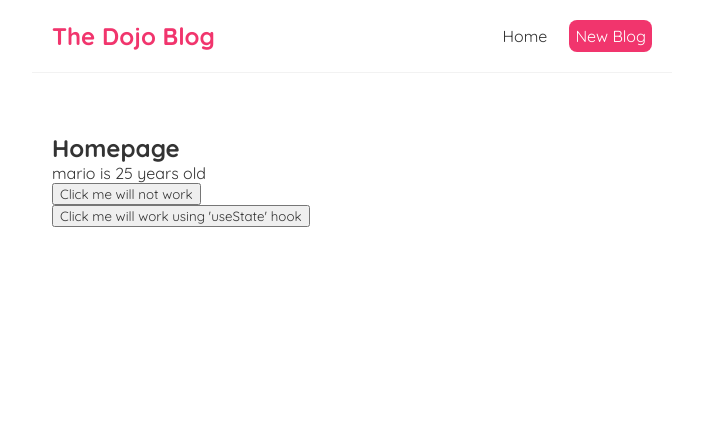
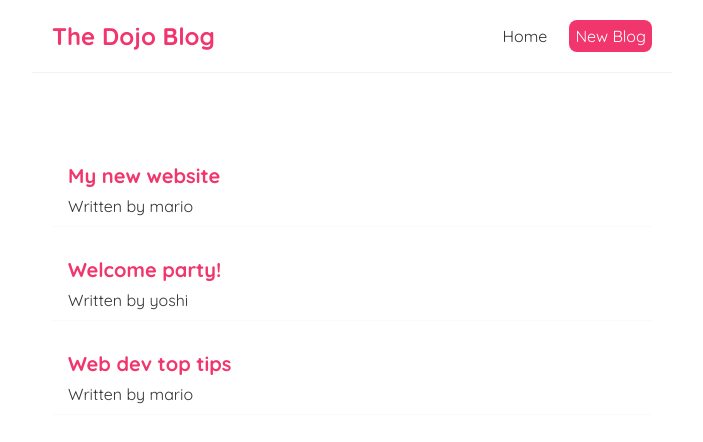
Before and after one commit to michaelc511/30_lessons, a React (Create React App) app: page / in a window 1280 px wide. Shown: the top 442 px of the page, without its empty margins (288-991 px from the left). Built offline with nearby package versions, Linux system fonts and the light colour scheme.

Commit message:
10 solution

```diff
--- a/src/Home.js
+++ b/src/Home.js
@@ -1,34 +1,39 @@
 import { useState } from 'react';
 
 const Home = () => {
+  // an array of blogs for our state
+  const [blogs, setBlogs] = useState([
+    { title: 'My new website', body: 'lorem ipsum...', author: 'mario', id: 1 },
+    { title: 'Welcome party!', body: 'lorem ipsum...', author: 'yoshi', id: 2 },
+    { title: 'Web dev top tips', body: 'lorem ipsum...', author: 'mario', id: 3 }
+  ])
 
-  let firstName = 'mario';
-  // Does not change 'firstName' in web template but in console.log
-  // React is not reactive 'name' to rerender it on the web
-  const handleClick = () => {
-    firstName = 'luigi'
-    console.log(firstName);
-  }
+  /*
+    We need a template for all the items in the array.
+    Instead of hard-coding, we should not repeat and be able to access new data.
+    We need to cycle through the array and for each of them, create a template.
+    Use the 'map' method to do something in each array.
 
-  // Need to use hook 'useState' to have React track it
-  const [name, setName] = useState('mario')
-  const [age, setAge] = useState(25);
-
-  const handleClick1 = () => {
-    setName('luigi');
-    setAge(30);
-  }
+    We need unique 'key' values from the blog.id
+  */
 
   return (
     <div className="home">
-      <h2>Homepage</h2>
-      <p>{name} is {age} years old </p>
-      <button onClick={handleClick}>Click me will not work</button>
-      <p>
-        <button onClick={handleClick1}>Click me will work using 'useState' hook</button>
-      </p>
+      {
+      // shorter way to do it.
+      /* {blogs.map((blog) =>(
+        <div className = "blog-preview" key={blog.id}>
+          <h2>{blog.title}</h2>
+          <p>Written by { blog.author} </p>
+        </div>
+      ))} */}
 
-
+      {blogs.map((blog) => {
+        return (<div className="blog-preview" key={blog.id}>
+          <h2>{blog.title}</h2>
+          <p>Written by {blog.author} </p>
+        </div>);
+      })}
     </div>
   );
 }
--- a/src/index.css
+++ b/src/index.css
@@ -33,3 +33,18 @@
   margin: 40px auto;
   padding: 20px;
 }
+
+/* blog previews / list */
+.blog-preview {
+  padding: 10px 16px;
+  margin: 20px 0;
+  border-bottom: 1px solid #fafafa;
+}
+.blog-preview:hover {
+  box-shadow: 1px 3px 5px rgba(0,0,0,0.1);
+}
+.blog-preview h2 {
+  font-size: 20px;
+  color: #f1356d;
+  margin-bottom: 8px;
+}
```
